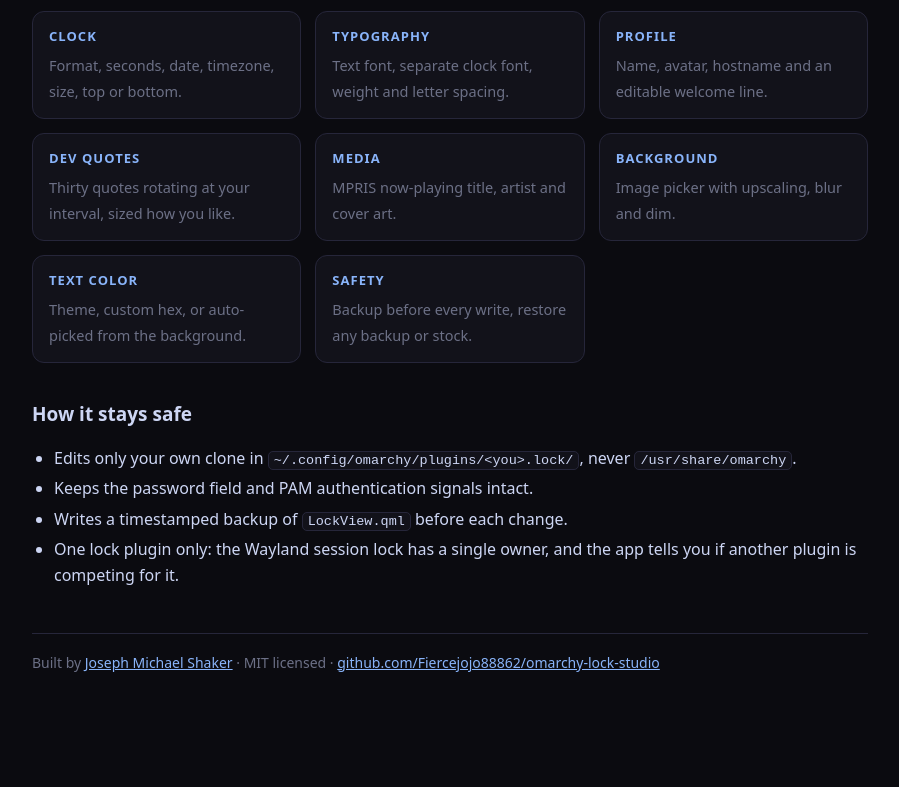
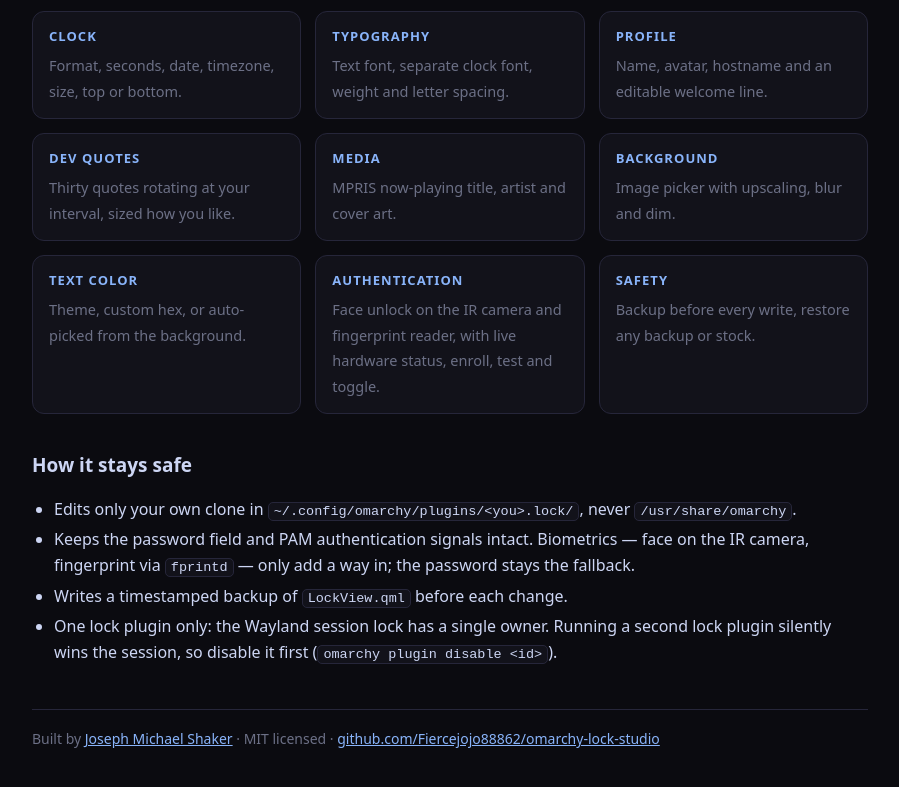
Before and after one commit to Fiercejojo88862/omarchy-lock-studio, a plain HTML site: page docs/index.html in a window 1280 px wide. Shown: the part 1121-1908 px from the top of the page, without its empty margins (190-1089 px from the left). Before the commit the page ends 1867 px from the top, so only its background shows below. Drawn offline with Linux system fonts and the light colour scheme.

Commit message:
Add face unlock and fingerprint support to the studio
Authentication panel reads the real hardware and drives the existing
Omarchy/omaFace tooling:

- Face: IR camera detection, omaFace enrollment and appearance count,
  enable/disable on the lock, test, setup. Status is honest when the
  camera or the PAM service is missing.
- Fingerprint: reader detection via omarchy-hw-fingerprint, fprintd and
  enrollment state, plus Omarchy's own setup and enroll flows. A machine
  with no reader says so instead of offering a dead switch.

Interaction runs in a terminal window so enrollment is never driven
blind. The password and pam_unix stay the fallback on every path.

README and project page updated to describe the panel.

```diff
--- a/docs/index.html
+++ b/docs/index.html
@@ -65,15 +65,16 @@ omarchy-lock-studio                 # opens 127.0.0.1:8731</code></pre>
     <div class="card"><b>Media</b><span>MPRIS now-playing title, artist and cover art.</span></div>
     <div class="card"><b>Background</b><span>Image picker with upscaling, blur and dim.</span></div>
     <div class="card"><b>Text color</b><span>Theme, custom hex, or auto-picked from the background.</span></div>
+    <div class="card"><b>Authentication</b><span>Face unlock on the IR camera and fingerprint reader, with live hardware status, enroll, test and toggle.</span></div>
     <div class="card"><b>Safety</b><span>Backup before every write, restore any backup or stock.</span></div>
   </div>
 
   <h2>How it stays safe</h2>
   <ul>
     <li>Edits only your own clone in <code>~/.config/omarchy/plugins/&lt;you&gt;.lock/</code>, never <code>/usr/share/omarchy</code>.</li>
-    <li>Keeps the password field and PAM authentication signals intact.</li>
+    <li>Keeps the password field and PAM authentication signals intact. Biometrics — face on the IR camera, fingerprint via <code>fprintd</code> — only add a way in; the password stays the fallback.</li>
     <li>Writes a timestamped backup of <code>LockView.qml</code> before each change.</li>
-    <li>One lock plugin only: the Wayland session lock has a single owner, and the app tells you if another plugin is competing for it.</li>
+    <li>One lock plugin only: the Wayland session lock has a single owner. Running a second lock plugin silently wins the session, so disable it first (<code>omarchy plugin disable &lt;id&gt;</code>).</li>
   </ul>
 
   <footer>
```
Also changed, not shown: 2 other files.
